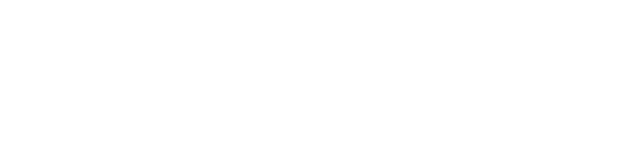
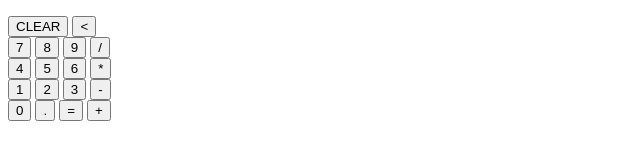
Before and after one commit to PekiPho/calculator, a plain HTML site: page index.html in a window 1280 px wide. Shown: the whole page, without its empty margins (0-640 px from the left). Drawn offline with Linux system fonts and the light colour scheme.

Commit message:
basic html done

```diff
--- a/index.html
+++ b/index.html
@@ -8,6 +8,36 @@
     <title>Document</title>
 </head>
 <body>
-
+    <div class="container">
+        <p class="display"></p>
+        <div class="row2">
+            <button id="clear">CLEAR</button>
+            <button id="back"><</button>
+        </div>
+        <div class="row3">
+            <button id="seven">7</button>
+            <button id="eight">8</button>
+            <button id="nine">9</button>
+            <button id="dividde">/</button>
+        </div>
+        <div class="row4">
+            <button id="four">4</button>
+            <button id="five">5</button>
+            <button id="six">6</button>
+            <button id="multiply">*</button>
+        </div>
+        <div class="row5">
+            <button id="one">1</button>
+            <button id="two">2</button>
+            <button id="three">3</button>
+            <button id="minus">-</button>
+        </div>
+        <div class="row6">
+            <button id="zero">0</button>
+            <button id="point">.</button>
+            <button id="equal">=</button>
+            <button id="plus">+</button>
+        </div>
+    </div>
 </body>
 </html>
```
